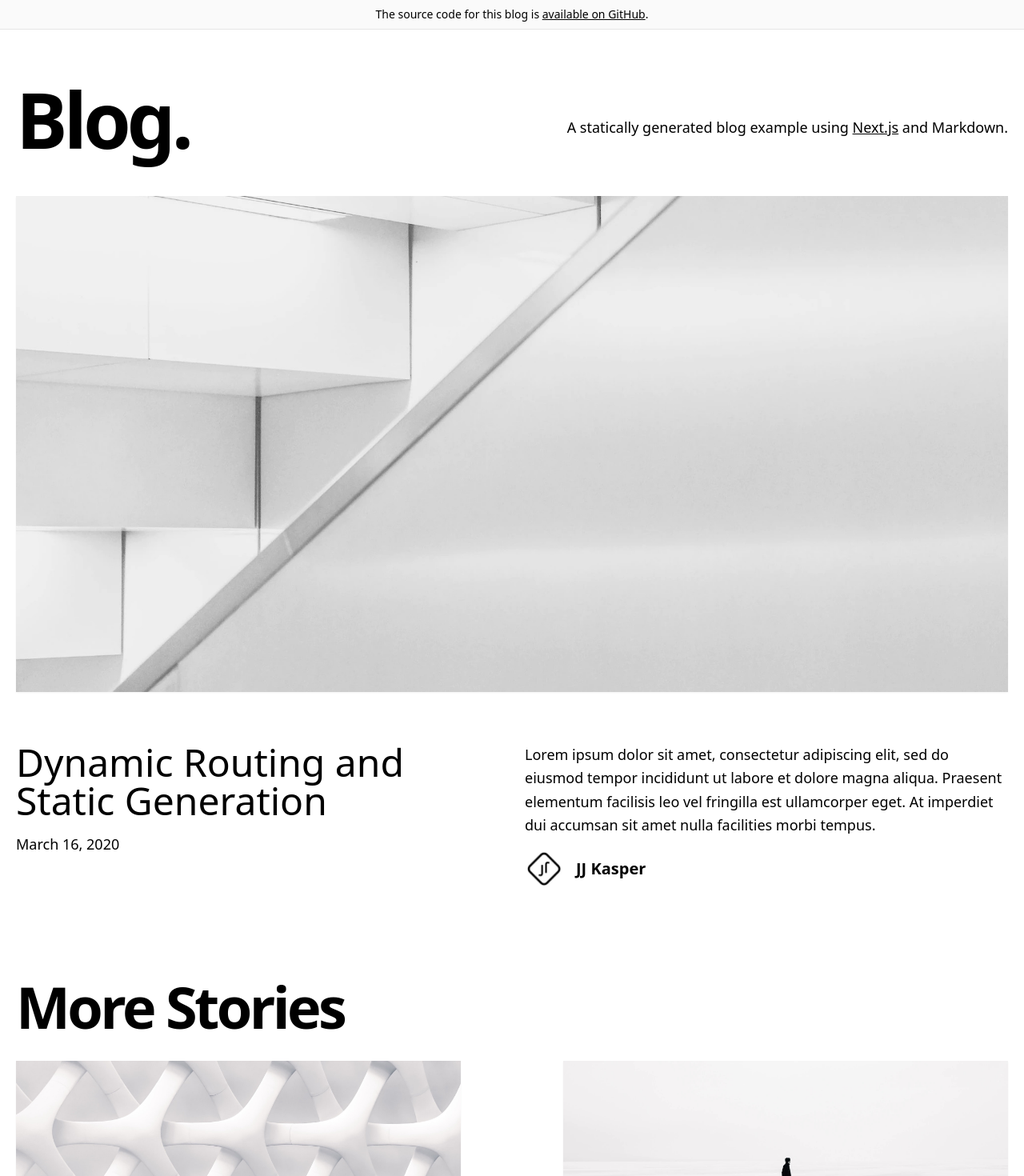
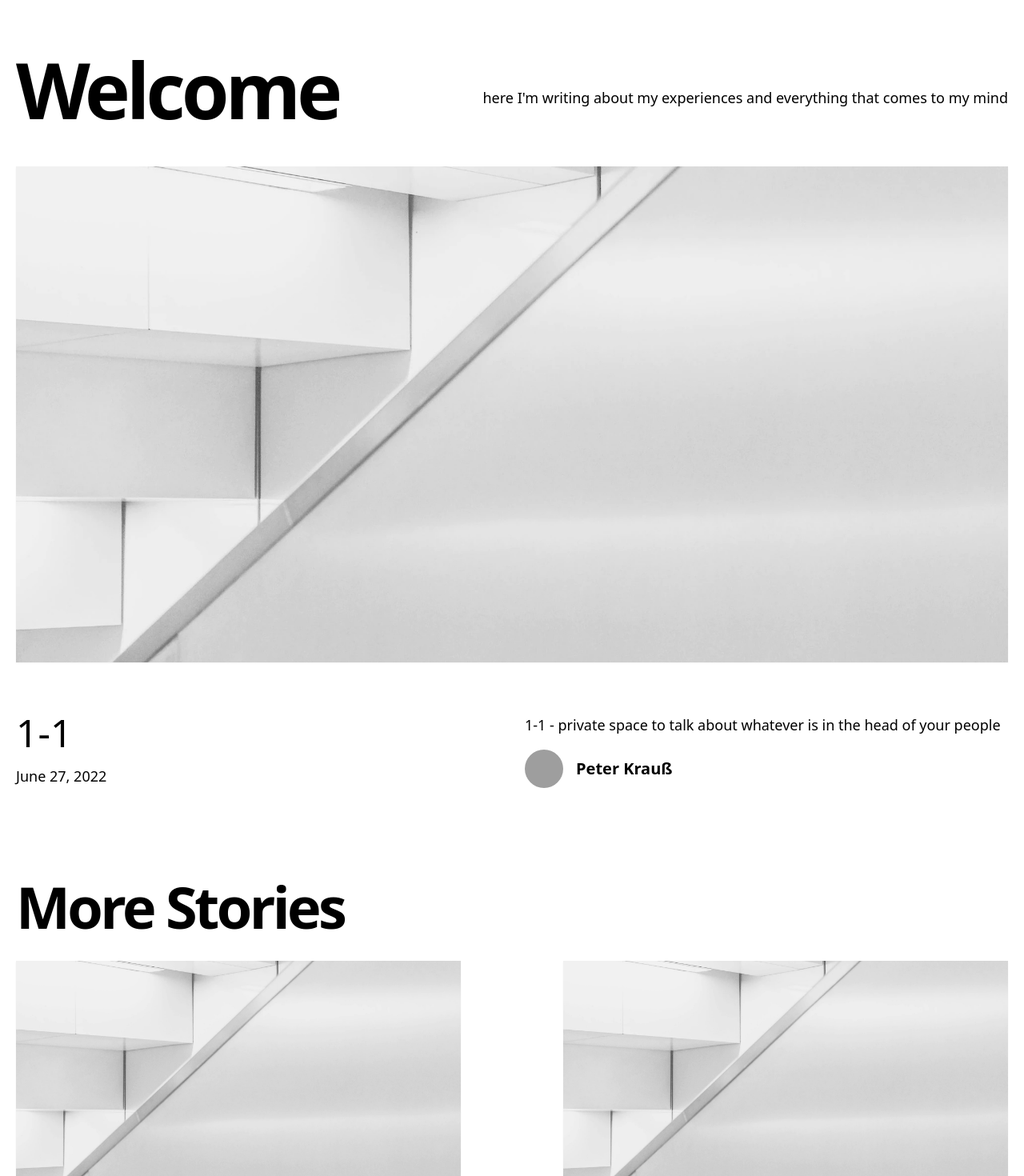
Before and after one commit to raven-rwho/blog, a Next.js app: page / in a window 1280 px wide. Shown: the top 1470 px of the page at 80% size. Built offline with nearby package versions, Linux system fonts and the light colour scheme; grey boxes are pictures that could not be loaded.

Commit message:
create setup and add first article ideas

```diff
--- /dev/null
+++ b/_posts/1on1.md
@@ -0,0 +1,19 @@
+---
+title: '1-1'
+excerpt: '1-1 - private space to talk about whatever is in the head of your people'
+coverImage: '/assets/blog/dynamic-routing/cover.jpg'
+date: '2022-06-27T05:35:07.322Z'
+author:
+  name: Peter Krauß
+  picture: '/assets/blog/authors/peter.jpeg'
+ogImage:
+  url: '/assets/blog/dynamic-routing/cover.jpg'
+---
+
+As I started to build up the data-section of the AS-NMT I deliberately decided to avoid another level of hierarchy and started to speak with all engineers in regular 1-1 sessions. Now after 4 years of scaling the department we now reach 60 people in total and my calender basically consists of 1-1 sessions.
+
+Venenatis cras sed felis eget velit. Consectetur libero id faucibus nisl tincidunt. Gravida in fermentum et sollicitudin ac orci phasellus egestas tellus. Volutpat consequat mauris nunc congue nisi vitae. Id aliquet risus feugiat in ante metus dictum at tempor. Sed blandit libero volutpat sed cras. Sed odio morbi quis commodo odio aenean sed adipiscing. Velit euismod in pellentesque massa placerat. Mi bibendum neque egestas congue quisque egestas diam in arcu. Nisi lacus sed viverra tellus in. Nibh cras pulvinar mattis nunc sed. Luctus accumsan tortor posuere ac ut consequat semper viverra. Fringilla ut morbi tincidunt augue interdum velit euismod.
+
+## Lorem Ipsum
+
+Tristique senectus et netus et malesuada fames ac turpis. Ridiculous mus mauris vitae ultricies leo integer malesuada nunc vel. In mollis nunc sed id semper. Egestas tellus rutrum tellus pellentesque. Phasellus vestibulum lorem sed risus ultricies tristique nulla. Quis blandit turpis cursus in hac habitasse platea dictumst quisque. Eros donec ac odio tempor orci dapibus ultrices. Aliquam sem et tortor consequat id porta nibh. Adipiscing elit duis tristique sollicitudin nibh sit amet commodo nulla. Diam vulputate ut pharetra sit amet. Ut tellus elementum sagittis vitae et leo. Arcu non odio euismod lacinia at quis risus sed vulputate.
--- /dev/null
+++ b/_posts/data_mesh_in_the_corporate.md
@@ -0,0 +1,19 @@
+---
+title: 'Is data mesh in the corporate legacy world even possible?'
+excerpt: '1-1 - private space to talk about whatever is in the head of your people'
+coverImage: '/assets/blog/dynamic-routing/cover.jpg'
+date: '2022-06-27T05:35:07.322Z'
+author:
+  name: Peter Krauß
+  picture: '/assets/blog/authors/peter.jpeg'
+ogImage:
+  url: '/assets/blog/dynamic-routing/cover.jpg'
+---
+
+As I started to build up the data-section of the AS-NMT I deliberately decided to avoid another level of hierarchy and started to speak with all engineers in regular 1-1 sessions. Now after 4 years of scaling the department we now reach 60 people in total and my calender basically consists of 1-1 sessions.
+
+Venenatis cras sed felis eget velit. Consectetur libero id faucibus nisl tincidunt. Gravida in fermentum et sollicitudin ac orci phasellus egestas tellus. Volutpat consequat mauris nunc congue nisi vitae. Id aliquet risus feugiat in ante metus dictum at tempor. Sed blandit libero volutpat sed cras. Sed odio morbi quis commodo odio aenean sed adipiscing. Velit euismod in pellentesque massa placerat. Mi bibendum neque egestas congue quisque egestas diam in arcu. Nisi lacus sed viverra tellus in. Nibh cras pulvinar mattis nunc sed. Luctus accumsan tortor posuere ac ut consequat semper viverra. Fringilla ut morbi tincidunt augue interdum velit euismod.
+
+## Lorem Ipsum
+
+Tristique senectus et netus et malesuada fames ac turpis. Ridiculous mus mauris vitae ultricies leo integer malesuada nunc vel. In mollis nunc sed id semper. Egestas tellus rutrum tellus pellentesque. Phasellus vestibulum lorem sed risus ultricies tristique nulla. Quis blandit turpis cursus in hac habitasse platea dictumst quisque. Eros donec ac odio tempor orci dapibus ultrices. Aliquam sem et tortor consequat id porta nibh. Adipiscing elit duis tristique sollicitudin nibh sit amet commodo nulla. Diam vulputate ut pharetra sit amet. Ut tellus elementum sagittis vitae et leo. Arcu non odio euismod lacinia at quis risus sed vulputate.
--- /dev/null
+++ b/_posts/dev_to_manager.md
@@ -0,0 +1,19 @@
+---
+title: 'How the life changes when you move from dev to management'
+excerpt: '1-1 - private space to talk about whatever is in the head of your people'
+coverImage: '/assets/blog/dynamic-routing/cover.jpg'
+date: '2022-06-27T05:35:07.322Z'
+author:
+  name: Peter Krauß
+  picture: '/assets/blog/authors/peter.jpeg'
+ogImage:
+  url: '/assets/blog/dynamic-routing/cover.jpg'
+---
+
+As I started to build up the data-section of the AS-NMT I deliberately decided to avoid another level of hierarchy and started to speak with all engineers in regular 1-1 sessions. Now after 4 years of scaling the department we now reach 60 people in total and my calender basically consists of 1-1 sessions.
+
+Venenatis cras sed felis eget velit. Consectetur libero id faucibus nisl tincidunt. Gravida in fermentum et sollicitudin ac orci phasellus egestas tellus. Volutpat consequat mauris nunc congue nisi vitae. Id aliquet risus feugiat in ante metus dictum at tempor. Sed blandit libero volutpat sed cras. Sed odio morbi quis commodo odio aenean sed adipiscing. Velit euismod in pellentesque massa placerat. Mi bibendum neque egestas congue quisque egestas diam in arcu. Nisi lacus sed viverra tellus in. Nibh cras pulvinar mattis nunc sed. Luctus accumsan tortor posuere ac ut consequat semper viverra. Fringilla ut morbi tincidunt augue interdum velit euismod.
+
+## Lorem Ipsum
+
+Tristique senectus et netus et malesuada fames ac turpis. Ridiculous mus mauris vitae ultricies leo integer malesuada nunc vel. In mollis nunc sed id semper. Egestas tellus rutrum tellus pellentesque. Phasellus vestibulum lorem sed risus ultricies tristique nulla. Quis blandit turpis cursus in hac habitasse platea dictumst quisque. Eros donec ac odio tempor orci dapibus ultrices. Aliquam sem et tortor consequat id porta nibh. Adipiscing elit duis tristique sollicitudin nibh sit amet commodo nulla. Diam vulputate ut pharetra sit amet. Ut tellus elementum sagittis vitae et leo. Arcu non odio euismod lacinia at quis risus sed vulputate.
--- a/components/intro.tsx
+++ b/components/intro.tsx
@@ -4,17 +4,10 @@ const Intro = () => {
   return (
     <section className="flex-col md:flex-row flex items-center md:justify-between mt-16 mb-16 md:mb-12">
       <h1 className="text-5xl md:text-8xl font-bold tracking-tighter leading-tight md:pr-8">
-        Blog.
+        Welcome
       </h1>
       <h4 className="text-center md:text-left text-lg mt-5 md:pl-8">
-        A statically generated blog example using{' '}
-        <a
-          href="https://nextjs.org/"
-          className="underline hover:text-blue-600 duration-200 transition-colors"
-        >
-          Next.js
-        </a>{' '}
-        and {CMS_NAME}.
+        here I'm writing about my experiences and everything that comes to my mind
       </h4>
     </section>
   )
--- a/components/layout.tsx
+++ b/components/layout.tsx
@@ -12,7 +12,7 @@ const Layout = ({ preview, children }: Props) => {
     <>
       <Meta />
       <div className="min-h-screen">
-        <Alert preview={preview} />
+        {/* <Alert preview={preview} /> */}
         <main>{children}</main>
       </div>
       <Footer />
```
Also changed, not shown: tsconfig.json (+15 -4 lines), public/assets/blog/authors/IMG_086B29C6A4FF-1.jpeg (added).
